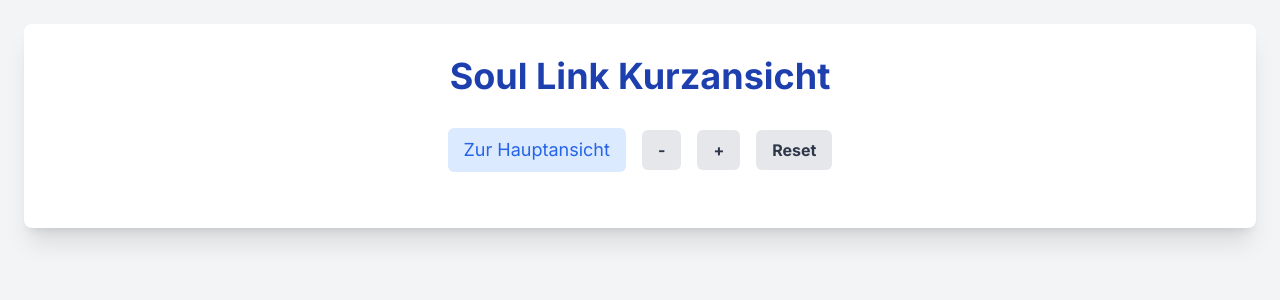
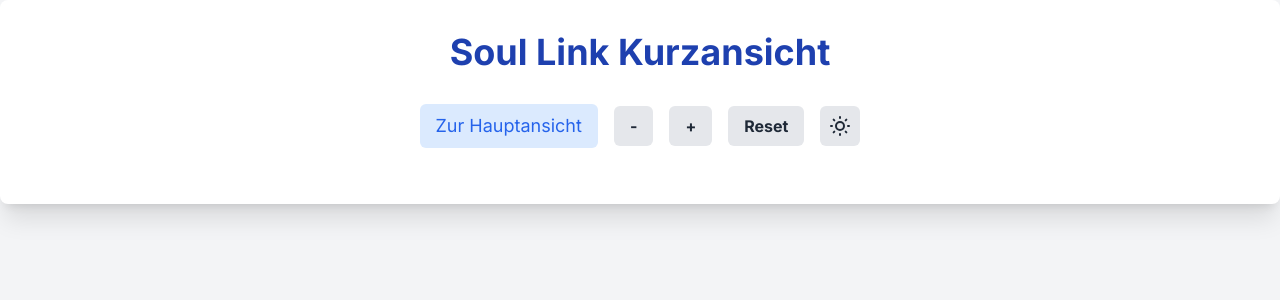
Before and after one commit to risal91/PokemonSoulLinkApp, a Flask app: page /summary in a window 1280 px wide. Shown: the top 300 px of the page. Run offline with Flask 3, Linux system fonts and the light colour scheme; some libraries are stand-ins or nearby versions.

Commit message:
Dark mode Add

```diff
--- a/templates/summary.html
+++ b/templates/summary.html
@@ -1,5 +1,5 @@
 <!DOCTYPE html>
-<html lang="de">
+<html lang="de" class="">
 <head>
     <meta charset="UTF-8">
     <meta name="viewport" content="width=device-width, initial-scale=1.0">
@@ -8,28 +8,44 @@
     <script src="https://cdnjs.cloudflare.com/ajax/libs/socket.io/4.7.5/socket.io.min.js"></script>
     <link href="https://fonts.googleapis.com/css2?family=Inter:wght@400;600;700&display=swap" rel="stylesheet">
     <style>
-        body { font-family: 'Inter', sans-serif; background-color: #f0f4f8; color: #2d3748; }
-        .main-content-wrapper { transform-origin: top center; }
-        .container { max-width: 1400px; }
-        .level-cap-display-summary { background-color: #d1fae5; color: #065f46; border: 1px solid #34d399; }
-        .route-status-orange, .route-status-orange td { background-color: #ffedd5 !important; }
-        .route-status-red, .route-status-red td { background-color: #fee2e2 !important; }
+        body { font-family: 'Inter', sans-serif; }
+        .main-content-wrapper { transform-origin: top center; transition: background-color 0.3s ease, color 0.3s ease; }
+        .container { max-width: 1400px; transition: background-color 0.3s ease; }
         .pokemon-cell { text-align: center; }
         .pokemon-icon-display { height: 40px; display: flex; align-items: center; justify-content: center; margin-bottom: 4px; }
-        .pokemon-icon-display img { max-height: 150%; max-width: 150%; object-fit: contain; }
+        .pokemon-icon-display img { max-height: 100%; max-width: 100%; object-fit: contain; }
+
+        /* NEU: Gray Mode Styles */
+        .gray-mode body { background-color: #4b5563; color: #e5e7eb; }
+        .gray-mode .container { background-color: #374151; }
+        .gray-mode h1 { color: #d1d5db; }
+        .gray-mode nav a, .gray-mode nav button { background-color: #4b5563; color: #f9fafb; }
+        .gray-mode nav a:hover, .gray-mode nav button:hover { background-color: #6b7280; }
+        .gray-mode .level-cap-display-summary { background-color: #1f2937; color: #a7f3d0; border-color: #34d399; }
+        .gray-mode th { background-color: #1f2937; border-color: #4b5563; color: #d1d5db; }
+        .gray-mode td { border-color: #4b5563; }
+        .gray-mode select { background-color: #6b7280; color: #f3f4f6; border-color: #9ca3af; }
+        .gray-mode .route-status-orange, .gray-mode .route-status-orange td { background-color: #7c2d12 !important; color: #fed7aa !important; }
+        .gray-mode .route-status-red, .gray-mode .route-status-red td { background-color: #991b1b !important; color: #fecaca !important; }
     </style>
 </head>
-<body class="bg-gray-100 p-6">
+<body class="bg-gray-100 text-gray-800 dark:bg-gray-900 dark:text-gray-200">
     <div class="main-content-wrapper">
-        <div class="container mx-auto p-8 bg-white rounded-lg shadow-xl">
-            <h1 class="text-4xl font-bold text-center text-blue-800 mb-8">Soul Link Kurzansicht</h1>
+        <div class="container mx-auto p-8 bg-white rounded-lg shadow-xl dark:bg-gray-800">
+            <h1 class="text-4xl font-bold text-center text-blue-800 mb-8 dark:text-blue-300">Soul Link Kurzansicht</h1>
             <nav class="text-center mb-6 flex justify-center items-center gap-4">
-                <a href="/" class="text-blue-600 hover:text-blue-800 text-lg font-medium px-4 py-2 rounded-md bg-blue-100 hover:bg-blue-200 transition">Zur Hauptansicht</a>
-                <button id="zoomOutBtn" class="bg-gray-200 hover:bg-gray-300 font-bold py-2 px-4 rounded-md">-</button>
-                <button id="zoomInBtn" class="bg-gray-200 hover:bg-gray-300 font-bold py-2 px-4 rounded-md">+</button>
-                <button id="resetZoomBtn" class="bg-gray-200 hover:bg-gray-300 font-bold py-2 px-4 rounded-md">Reset</button>
+                <a href="/" class="text-blue-600 hover:text-blue-800 text-lg font-medium px-4 py-2 rounded-md bg-blue-100 hover:bg-blue-200 dark:bg-blue-900 dark:text-blue-200 dark:hover:bg-blue-800 transition">Zur Hauptansicht</a>
+                <button id="zoomOutBtn" class="bg-gray-200 hover:bg-gray-300 font-bold py-2 px-4 rounded-md dark:bg-gray-700 dark:hover:bg-gray-600">-</button>
+                <button id="zoomInBtn" class="bg-gray-200 hover:bg-gray-300 font-bold py-2 px-4 rounded-md dark:bg-gray-700 dark:hover:bg-gray-600">+</button>
+                <button id="resetZoomBtn" class="bg-gray-200 hover:bg-gray-300 font-bold py-2 px-4 rounded-md dark:bg-gray-700 dark:hover:bg-gray-600">Reset</button>
+
+                <button id="themeToggleBtn" class="bg-gray-200 hover:bg-gray-300 font-bold p-2 rounded-md dark:bg-gray-700 dark:hover:bg-gray-600">
+                    <svg id="theme-icon-light" class="h-6 w-6" fill="none" viewBox="0 0 24 24" stroke="currentColor"><path stroke-linecap="round" stroke-linejoin="round" stroke-width="2" d="M12 3v1m0 16v1m9-9h-1M4 12H3m15.364 6.364l-.707-.707M6.343 6.343l-.707-.707m12.728 0l-.707.707M6.343 17.657l-.707.707M16 12a4 4 0 11-8 0 4 4 0 018 0z" /></svg>
+                    <svg id="theme-icon-gray" class="h-6 w-6 hidden" fill="none" viewBox="0 0 24 24" stroke="currentColor"><path stroke-linecap="round" stroke-linejoin="round" stroke-width="2" d="M7 21a4 4 0 01-4-4V5a4 4 0 014-4h10a4 4 0 014 4v12a4 4 0 01-4 4H7z" /></svg>
+                    <svg id="theme-icon-dark" class="h-6 w-6 hidden" fill="none" viewBox="0 0 24 24" stroke="currentColor"><path stroke-linecap="round" stroke-linejoin="round" stroke-width="2" d="M20.354 15.354A9 9 0 018.646 3.646 9.003 9.003 0 0012 21a9.003 9.003 0 008.354-5.646z" /></svg>
+                </button>
             </nav>
-            <div id="summaryLevelCapDisplay" class="text-center text-2xl font-bold p-4 mb-8 rounded-md shadow-inner hidden level-cap-display-summary">
+            <div id="summaryLevelCapDisplay" class="text-center text-2xl font-bold p-4 mb-8 rounded-md shadow-inner hidden level-cap-display-summary dark:bg-green-900 dark:text-green-200 dark:border-green-700">
                 Nächstes Level Cap: <span id="summaryCurrentLevelCapMax"></span> (Angepasst: <span id="summaryCurrentLevelCapAdjusted"></span>)
             </div>
             <div id="summaryTableContainer" class="overflow-x-auto"></div>
@@ -39,18 +55,10 @@
 
     <script>
         const socket = io();
-        let allPokemonData = [];
-        let players = [];
-        let routes = [];
-        let catches = [];
-        let globalOrders = [];
-        let levelCaps = [];
+        let allPokemonData = [], players = [], routes = [], catches = [], globalOrders = [], levelCaps = [];
         let currentZoom = 1.0;
 
         const mainContentWrapper = document.querySelector('.main-content-wrapper');
-        const summaryLevelCapDisplay = document.getElementById('summaryLevelCapDisplay');
-        const summaryCurrentLevelCapMax = document.getElementById('summaryCurrentLevelCapMax');
-        const summaryCurrentLevelCapAdjusted = document.getElementById('summaryCurrentLevelCapAdjusted');
 
         function applyZoom() {
             mainContentWrapper.style.transform = `scale(${currentZoom})`;
@@ -63,7 +71,6 @@
         async function updateCatchOnServer(playerId, routeId, pokemonName) {
             try { await fetch('/api/update_catch', { method: 'POST', headers: { 'Content-Type': 'application/json' }, body: JSON.stringify({ player_id: playerId, route_id: routeId, pokemon_name: pokemonName }) }); } catch (error) { console.error('Update fehlgeschlagen:', error); }
         }
-
         async function updateRouteStatusOnServer(routeId, status) {
             try { await fetch('/api/update_route_status', { method: 'POST', headers: { 'Content-Type': 'application/json' }, body: JSON.stringify({ route_id: routeId, status_text: status }) }); } catch (error) { console.error('Status-Update fehlgeschlagen:', error); }
         }
@@ -71,9 +78,8 @@
         function createPokemonDropdownSummary(cell, initialValue, playerId, routeId) {
             cell.innerHTML = `
                 <div id="icon-container-${playerId}-${routeId}" class="pokemon-icon-display"></div>
-                <select id="pokemon-select-${playerId}-${routeId}" class="w-full p-1 border rounded-md text-sm"></select>
+                <select id="pokemon-select-${playerId}-${routeId}" class="w-full p-1 border rounded-md text-sm dark:bg-gray-700 dark:border-gray-600"></select>
             `;
-
             const select = cell.querySelector(`#pokemon-select-${playerId}-${routeId}`);
             const iconContainer = cell.querySelector(`#icon-container-${playerId}-${routeId}`);
 
@@ -97,9 +103,8 @@
             };
 
             select.addEventListener('change', () => {
-                const newName = select.value;
-                updateSelection(newName);
-                updateCatchOnServer(playerId, routeId, newName);
+                updateSelection(select.value);
+                updateCatchOnServer(playerId, routeId, select.value);
             });
 
             updateSelection(initialValue);
@@ -108,7 +113,7 @@
         function createStatusDropdownSummary(cell, initialValue, routeId) {
             const statusOptions = ["", "Death Link", "No Catch", ...players.map(p => `Death (${p.name})`)];
             const select = document.createElement('select');
-            select.className = 'w-full p-1 border rounded-md text-sm';
+            select.className = 'w-full p-1 border rounded-md text-sm dark:bg-gray-700 dark:border-gray-600';
 
             select.innerHTML = '<option value="">-</option>';
             statusOptions.forEach(status => {
@@ -118,13 +123,8 @@
                 option.textContent = status;
                 select.appendChild(option);
             });
-
             select.value = initialValue || "";
-
-            select.addEventListener('change', () => {
-                updateRouteStatusOnServer(routeId, select.value);
-            });
-
+            select.addEventListener('change', () => updateRouteStatusOnServer(routeId, select.value));
             cell.appendChild(select);
         }
 
@@ -133,14 +133,11 @@
                 const response = await fetch('/api/data');
                 if (!response.ok) throw new Error(`HTTP error ${response.status}`);
                 const data = await response.json();
-
                 players = data.players; routes = data.routes; catches = data.catches;
                 globalOrders = data.global_orders; levelCaps = data.level_caps;
                 allPokemonData = data.all_pokemon_data || [];
-
                 renderSummaryTable();
                 renderSummaryLevelCap();
-
                 document.getElementById('noDataMessage').classList.toggle('hidden', players.length > 0 || routes.length > 0);
             } catch (error) {
                 console.error('Fehler beim Abrufen der Daten:', error);
@@ -153,32 +150,29 @@
             const container = document.getElementById('summaryTableContainer');
             container.innerHTML = '';
             const table = document.createElement('table');
-            table.className = 'min-w-full bg-white border-collapse';
-
+            table.className = 'min-w-full bg-white border-collapse dark:bg-gray-800';
             const headers = ['Route', ...players.map(p => p.name), 'Status'];
-            let headerHTML = headers.map(text => `<th class="py-2 px-3 border-b-2 border-x border-gray-300 text-left text-sm font-semibold text-gray-700 uppercase">${text}</th>`).join('');
-
-            table.innerHTML = `<thead class="bg-blue-100"><tr>${headerHTML}</tr></thead><tbody></tbody>`;
+            let headerHTML = headers.map(text => `<th class="py-2 px-3 border-b-2 border-x border-gray-300 dark:border-gray-600 text-left text-sm font-semibold text-gray-700 dark:text-gray-300 uppercase">${text}</th>`).join('');
+            table.innerHTML = `<thead class="bg-blue-100 dark:bg-blue-900/50"><tr>${headerHTML}</tr></thead><tbody></tbody>`;
 
             const tbody = table.querySelector('tbody');
             routes.forEach(route => {
                 const row = tbody.insertRow();
                 row.id = `summary-route-row-${route.id}`;
                 updateRouteRowColor(row, route.status);
-
                 const routeCell = row.insertCell();
-                routeCell.className = 'py-2 px-3 border-b border-x border-gray-300 font-medium';
+                routeCell.className = 'py-2 px-3 border-b border-x border-gray-300 dark:border-gray-600 font-medium';
                 routeCell.textContent = route.name;
 
                 players.forEach(player => {
                     const playerCell = row.insertCell();
-                    playerCell.className = 'py-1 px-2 border-b border-x border-gray-300 w-40 pokemon-cell';
+                    playerCell.className = 'py-1 px-2 border-b border-x border-gray-300 dark:border-gray-600 w-40 pokemon-cell';
                     const catchedPoke = catches.find(c => c.player_id === player.id && c.route_id === route.id);
                     createPokemonDropdownSummary(playerCell, catchedPoke ? catchedPoke.pokemon_name : null, player.id, route.id);
                 });
 
                 const statusCell = row.insertCell();
-                statusCell.className = 'py-1 px-2 border-b border-x border-gray-300';
+                statusCell.className = 'py-1 px-2 border-b border-x border-gray-300 dark:border-gray-600';
                 createStatusDropdownSummary(statusCell, route.status, route.id);
             });
             container.appendChild(table);
@@ -191,13 +185,15 @@
         }
 
         function renderSummaryLevelCap() {
+            const summaryLevelCapDisplay = document.getElementById('summaryLevelCapDisplay');
+            const summaryCurrentLevelCapMax = document.getElementById('summaryCurrentLevelCapMax');
+            const summaryCurrentLevelCapAdjusted = document.getElementById('summaryCurrentLevelCapAdjusted');
+
             levelCaps.sort((a, b) => a.order_number - b.order_number);
             let nextLevelCap = levelCaps.find(lc => !globalOrders.find(go => go.order_number === lc.order_number)?.is_obtained);
-
             if (!nextLevelCap && levelCaps.length > 0 && globalOrders.every(go => go.is_obtained)) {
                  nextLevelCap = levelCaps[levelCaps.length - 1];
             }
-
             if (nextLevelCap) {
                 summaryCurrentLevelCapMax.textContent = nextLevelCap.max_level;
                 summaryCurrentLevelCapAdjusted.textContent = nextLevelCap.adjusted_level;
@@ -207,6 +203,46 @@
             }
         }
 
+        // NEU: Theme (Dark/Gray Mode) Umschalter
+        const themeToggleBtn = document.getElementById('themeToggleBtn');
+        const themeIcons = {
+            light: document.getElementById('theme-icon-light'),
+            gray: document.getElementById('theme-icon-gray'),
+            dark: document.getElementById('theme-icon-dark'),
+        };
+        const themes = ['light', 'gray', 'dark'];
+        let currentThemeIndex = 0;
+
+        const applyTheme = (theme) => {
+            const html = document.documentElement;
+            html.classList.remove('dark', 'gray-mode');
+            Object.values(themeIcons).forEach(icon => icon.classList.add('hidden'));
+
+            if (theme === 'dark') {
+                html.classList.add('dark');
+                themeIcons.dark.classList.remove('hidden');
+            } else if (theme === 'gray') {
+                html.classList.add('gray-mode');
+                themeIcons.gray.classList.remove('hidden');
+            } else {
+                themeIcons.light.classList.remove('hidden');
+            }
+            localStorage.setItem('theme', theme);
+        };
+
+        themeToggleBtn.addEventListener('click', () => {
+            currentThemeIndex = (currentThemeIndex + 1) % themes.length;
+            applyTheme(themes[currentThemeIndex]);
+        });
+
+        // Beim Laden der Seite das gespeicherte Theme anwenden
+        const savedTheme = localStorage.getItem('theme');
+        if (savedTheme && themes.includes(savedTheme)) {
+            currentThemeIndex = themes.indexOf(savedTheme);
+            applyTheme(savedTheme);
+        }
+
+        // Socket.IO Events
         socket.on('connect', () => { console.log('Verbunden (Kurzansicht)'); fetchDataAndRenderSummary(); });
         socket.on('disconnect', () => console.log('Verbindung getrennt (Kurzansicht)'));
         ['player_added', 'route_added', 'route_deleted', 'routes_reordered', 'all_data_reset', 'full_db_reset', 'global_order_toggled', 'catch_updated', 'route_status_updated'].forEach(event => {
```
